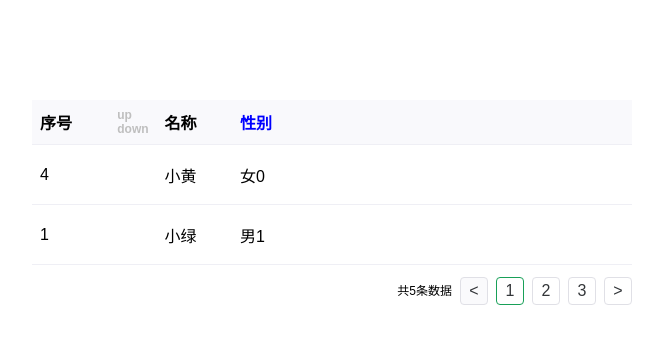
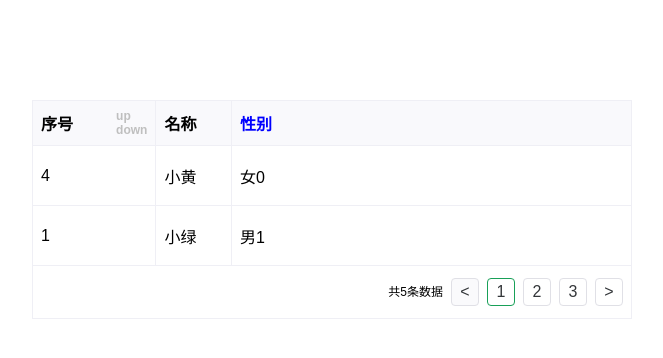
Before and after one commit to Zhengshuda/code_test, a Vue app: page / in a window 1280 px wide. Shown: the top 358 px of the page, without its empty margins (308-971 px from the left). Built offline with nearby package versions, Linux system fonts and the light colour scheme.

Commit message:
[update]添加contentBorder属性

```diff
--- a/demo/App.vue
+++ b/demo/App.vue
@@ -4,7 +4,7 @@
       :columns="columns"
       :data="data"
       header-align="left"
-      :border="false"
+      :border="border"
       :row-height="60"
       :pagenation="pagenation"
     >
@@ -14,7 +14,7 @@
 
 <script lang="tsx">
 import { TestTable } from "../src/table";
-import { defineComponent, ref } from "@vue/composition-api";
+import { defineComponent, onMounted, ref } from "@vue/composition-api";
 
 export default defineComponent({
   name: "App",
@@ -26,6 +26,7 @@ export default defineComponent({
       size: 2,
       page: 1
     })
+    const border = ref(false);
     const columns = ref([
       {
         title: "序号",
@@ -83,17 +84,10 @@ export default defineComponent({
       data.value = newData;
     }
 
-    return {
-      columns,
-      data,
-      pagenation,
-      changeData
-    };
-  },
-
-  mounted () {
+    onMounted(() => {
       setTimeout(() => {
-      this.changeData([
+        border.value = true;
+        changeData([
           {
             num: "4",
             name: "小黄",
@@ -120,8 +114,17 @@ export default defineComponent({
             sex: 0,
           },
         ])
-    }, 2000);
-  }
+      }, 2000)
+    });
+
+    return {
+      columns,
+      data,
+      pagenation,
+      border,
+      changeData
+    };
+  },
 });
 </script>
 <style>
--- a/src/table/Table.tsx
+++ b/src/table/Table.tsx
@@ -5,7 +5,7 @@
 import {
 	computed,
 	defineComponent,
-	provide
+	provide,
 } from "@vue/composition-api";
 import { TableKey, tableProps } from "./types";
 import TableContent from './components/Content';
@@ -31,6 +31,7 @@ export default defineComponent({
 			headerAlign: computed(() => props.headerAlign),
 			rowHeight: computed(() => props.rowHeight),
 			align: computed(() => props.align),
+      contentBorder: computed(() => props.contentBorder),
 			dataRef,
 			originData: originData.value,
       originPageRef,
@@ -40,22 +41,15 @@ export default defineComponent({
       setPagenationStep
 		});
 
-		const classList = {
-			"table-wrap": true,
-			"table-wrap-border": props.border
-		};
-
-		return {
-			classList
-		};
-	},
-
-	render() {
-		return (
-			<div class={this.classList}>
+		return () => (
+			<div class={{
+        "table-wrap": true,
+        "table-wrap-border": props.border,
+        "table-wrap-border-has-pagenation": props.pagenation
+      }}>
 				<TableContent></TableContent>
 				{
-					this.pagenation ? (
+					props.pagenation ? (
             <div class="table-pagenation">
               <TablePagenation></TablePagenation>
             </div>
@@ -63,5 +57,5 @@ export default defineComponent({
 				}
 			</div>
 		);
-	}
+	},
 });
--- a/src/table/components/Body.tsx
+++ b/src/table/components/Body.tsx
@@ -20,6 +20,7 @@ export default defineComponent({
       headerAlign,
       dataRef,
       rowHeight,
+      contentBorder,
     } = InjectData;
 
     function renderColumns() {
@@ -31,7 +32,8 @@ export default defineComponent({
             {columnsRef.value.map(column => {
               const tdClassList = [
                 'table-body-td',
-                isLastTd ? 'table-body-td-last' : ''
+                isLastTd ? 'table-body-td-last' : '',
+                contentBorder.value ? 'table-body-td-border' : ''
               ];
               return (<td
                 class={tdClassList}
--- a/src/table/components/Header.tsx
+++ b/src/table/components/Header.tsx
@@ -19,6 +19,7 @@ export default defineComponent({
     const {
       columnsRef,
       headerAlign,
+      contentBorder,
       sortFunction
     } = InjectData;
 
@@ -50,7 +51,8 @@ export default defineComponent({
           const thClassList = [
             'table-thead-th',
             column.className ? column.className : '',
-            column.sort ? 'table-thead-th__sort' : ''
+            column.sort ? 'table-thead-th__sort' : '',
+            contentBorder.value ? 'table-thead-th__border': ''
           ];
           return (
             <th
@@ -58,7 +60,7 @@ export default defineComponent({
               key={column.key}
               style={{
                 textAlign: column.align || headerAlign.value,
-                ...column.width && {width: getStylePx(column.width).value}
+                ...column.width && { width: getStylePx(column.width).value }
               }}
               onClick={(e) => headerClick(e, column, sortDirection)}>
               <div class="table-thead-th-title">
--- a/src/table/style/index.less
+++ b/src/table/style/index.less
@@ -4,6 +4,10 @@
   &.table-wrap-border {
     border: 1px solid rgba(239, 239, 245, 1);
     border-bottom: 0;
+
+    &.table-wrap-border-has-pagenation {
+      border-bottom: 1px solid rgba(239, 239, 245, 1);
+    }
   }
 
   .table-content {
@@ -25,6 +29,12 @@
 
           &.table-thead-th__sort {
             cursor: pointer;
+          }
+
+          &.table-thead-th__border {
+            & ~ .table-thead-th__border {
+              border-left: 1px solid rgba(239, 239, 245, 1);
+            }
           }
 
           .table-thead-th-title {
@@ -64,6 +74,12 @@
           padding: 8px;
           text-align: center;
           border-bottom: 1px solid rgba(239, 239, 245, 1);
+
+          &.table-body-td-border {
+            & ~ .table-body-td-border {
+              border-left: 1px solid rgba(239, 239, 245, 1);;
+            }
+          }
         }
       }
     }
@@ -71,12 +87,13 @@
 }
 
 .table-pagenation {
-  margin: 12px 0 0 0;
+  margin: 12px 0;
   display: flex;
   justify-content: flex-end;
 
   .table-pagenation-content {
     display: flex;
+    margin-right: 8px;
 
     .table-pagenation-content__total {
       line-height: 28px;
--- a/src/table/types.ts
+++ b/src/table/types.ts
@@ -68,6 +68,7 @@ export interface TableKeyInjection {
   originData: DataType[],
   rowHeight: Ref<string | number>,
   originPageRef: Ref<PageNationType>,
+  contentBorder: Ref<boolean>,
   sortFunction: (e: MouseEvent, column: TableColumn, sortDirection: Ref<SortDirection>) => void,
   lastPagenationStep: () => void,
   nextPagenationStep: () => void,
@@ -98,15 +99,19 @@ export const tableProps = {
     default: '',
   },
   border: {
-    type: Boolean,
+    type: Boolean as PropType<boolean>,
     default: true
   },
   rowHeight: {
-    type: [Number, String],
+    type: [Number, String] as PropType<number | string>,
     default: 40
   },
   pagenation: {
     type: Object as PropType<PageNationType>
+  },
+  contentBorder: {
+    type: Boolean as PropType<boolean>,
+    default: true
   }
 }
 
```
Lines whose indentation alone changed are shown as unchanged.
